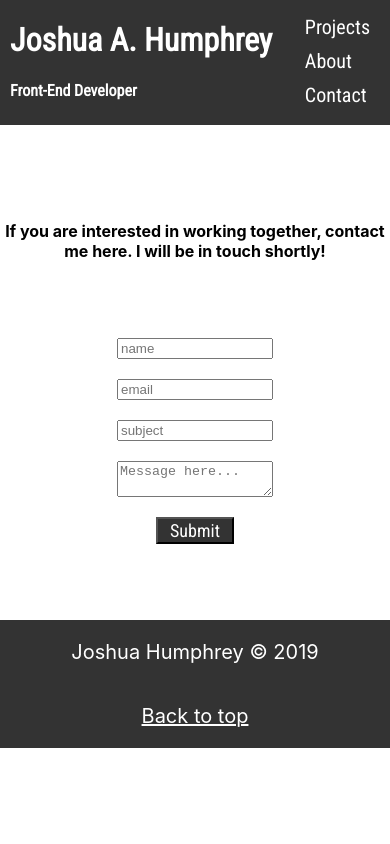
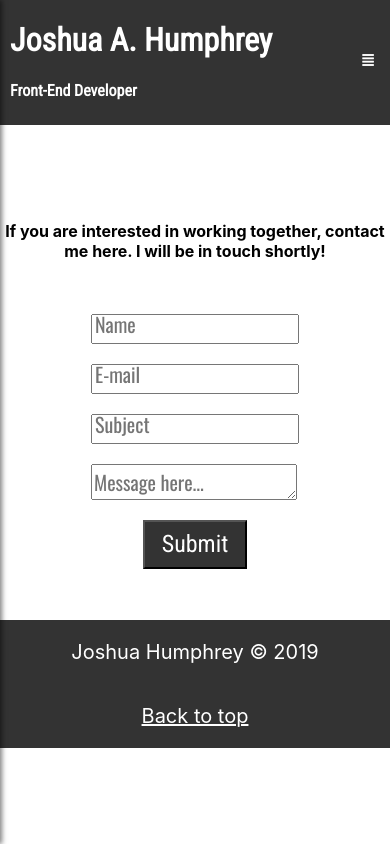
Before and after one commit to Humphreyj/netlifytest, a React (Create React App) app: page /contact in a window 390 px wide. Built offline with nearby package versions, Linux system fonts and the light colour scheme.

Commit message:
implemented hamburger menu

```diff
--- a/src/App.css
+++ b/src/App.css
@@ -4,7 +4,7 @@
 }
 
 
-
+/*Navigation*/
 .navigation {
   display: flex;
   justify-content: space-between;
@@ -19,11 +19,15 @@
   display: flex;
   flex-wrap: wrap;
   justify-content: space-evenly;
+  align-items: center;
 }
 .nav-item {
   margin: 5px 10px 5px 10px;
   font-size: 20px;
   text-decoration: none;
+  color: white;
+}
+.burger {
   color: white;
 }
 
@@ -34,12 +38,92 @@
 .nav:hover {
   color: red;
 }
+/*Navigation*/
 
+/*Toggle Button*/
+ .toggle {
+    background: transparent;
+    border: none;
+    display: flex;
+    flex-direction: column;
+    justify-content: space-around;
+  }
+  .toggle:focus {
+    outline: none;
+    cursor: pointer;
+  }
+/*Toggle Button*/
+
+/*sidedrawer*/
+.side-navbar {
+  height: 100%;
+  background-color: #ddd;
+  color: #333;
+  box-shadow: 2px 0px 5px rgba(0,0,0,0.5);
+  position: fixed;
+  display: flex;
+  flex-direction: column;
+  top: 0;
+  left: 0;
+  width: 70%;
+  max-width: 300px;
+  z-index: 200;
+  transform: translateX(-100%);
+  transition: transform 0.3s ease-out;
+}
+.side-navbar.open {
+  transform: translateX(0);
+  transition: transform 0.3s ease-in;
+}
+
+.side-nav {
+  display: flex;
+  flex-direction: column;
+  list-style: none;
+  align-items: flex-start;
+  justify-content: center;
+
+  color: #333;
+  font-family:'Roboto Condensed', serif;
+
+}
+.side-nav-name {
+  border-bottom: 2px solid black;
+}
+.side-nav-item {
+  padding: 15px 10px 15px 10px;
+  text-decoration: none;
+  color: #333;
+  font-size: 28px;
+}
+.side-social {
+  display: flex;
+  width: 60%;
+  justify-content: flex-start;
+}
+.side-social-link {
+  padding: 10px 15px;
+  color: #333;
+}
+/*sidedrawer*/
+
+/*Backdrop*/
+.backdrop {
+  position: fixed;
+  width: 100%;
+  height: 100%;
+  top: 0;
+  left: 0;
+  background: rgba(0,0,0,0.3);
+  z-index: 100;
+}
+/*Backdrop*/
+
+/*Projects*/
 .social-link {
   color: #333;
   margin-left: 5px;
 }
-
 .projects {
   padding-top: 50px;
   display: flex;
@@ -90,26 +174,36 @@
   text-decoration: underline;
   font-weight: bold;
 }
+
 .project-img {
   height: 200px;
   width: 300px;
   outline: 1px solid #333;
 }
 
-.fas {
+.code {
   color: #333;
 }
 
-.fas:hover {
-  color: red;
-}
+/*Projects*/
 
+/*Contact*/
 form {
   display: flex;
   flex-direction: column;
   justify-content: center;
-  width: 40%;
   margin: auto;
+}
+input {
+  height: 24px;
+}
+
+.contact-form {
+  margin-top: 75px;
+  min-height: 400px;
+  display: flex;
+  flex-direction: column;
+  align-items: center;
 }
 
 .submit-button {
@@ -126,7 +220,14 @@ form {
   color: #333;
   font-weight: bold;
 }
+.contact-item::placeholder {
+  font-family: 'Oswald', serif;
+  font-size: 20px;
+}
 
+/*Contact*/
+
+/*About*/
 .title {
   font-family:'Roboto Condensed',sans-serif;
   font-size: 22px;
@@ -140,15 +241,7 @@ form {
   align-items: center;
   font-size: 18px;
 }
-.projects-heading {
-  display: flex;
-  text-align: center;
-  margin: auto;
-  width: 50%;
-  justify-content: center;
-  align-items: center;
-  font-size: 18px;
-}
+
 .me {
   border-radius: 12px;
   height: 215px;
@@ -182,14 +275,8 @@ form {
   font-family: 'Oswald', sans-serif;
   font-size: 20px;
 }
+/*About*/
 
-.contact-form {
-  margin-top: 75px;
-  min-height: 400px;
-  display: flex;
-  flex-direction: column;
-  align-items: center;
-}
 footer {
   background-color: #333;
   color: white;
@@ -204,7 +291,7 @@ footer a {
   color: white;
 }
 
-@media (max-width: 500px) {
+@media (max-width: 768px) {
   .skills {
     width: 80%;
     align-items: center;
@@ -214,6 +301,9 @@ footer a {
     display: flex;
     flex-direction: column;
     justify-content: space-evenly;
+  }
+  .nav-item {
+    display: none;
   }
 
   .nav-item:hover {
@@ -226,6 +316,29 @@ footer a {
 
 .submit-button {
   width: 50%;
+  height: 3.1rem;
+  font-size: 1.5rem;
+  margin: auto;
   }
 
-  }/*media query ends*/
+  .contact-form {
+    display: flex;
+    flex-direction: column;
+    justify-content: center;
+    align-items: center;
+  }
+
+  .contact-item {
+    width: 200px;
+  }
+
+  }/*max-width query ends*/
+
+  @media (min-width: 769px) {
+  .nav-toggle {
+    display: none;
+  }
+  .side-navbar {
+    display: none;
+  }
+}
--- a/src/App.js
+++ b/src/App.js
@@ -6,8 +6,8 @@ import About from './components/About'
 import Contact from './components/Contact'
 import Footer from './components/Footer'
 import {BrowserRouter, Route} from 'react-router-dom'
-import axios from 'axios'
-
+import Sidedrawer from'./components/Sidedrawer/Sidedrawer'
+import Backdrop from './components/Backdrop'
 
 const encode = (data) => {
     return Object.keys(data)
@@ -21,16 +21,31 @@ class App extends Component {
       name: '',
       email: '',
       subject: '',
-      message: ''
+      message: '',
+      drawerOpen: false
     }
 
+    drawerToggleHandler =() => {
+
+    this.setState((prevState) => {
+      return {drawerOpen: !prevState.drawerOpen}
+    })
+  }
+    //open sidedrawer
+
+    backdropClickHandler = () => {
+      this.setState({drawerOpen:false})
+    }
+    //close sidedrawer
+
+    //handles changes in the contact form
     handleChange = e => {
       this.setState({
         [e.target.name]: e.target.value
 
       })
     }
-
+    //submits the contact form to Netlify
    handleSubmit = e => {
       fetch("/", {
         method: "POST",
@@ -44,10 +59,18 @@ class App extends Component {
     };
 
   render() {
+    let backdrop;
+
+    if(this.state.drawerOpen) {
+      backdrop = <Backdrop click={this.backdropClickHandler}/>
+    }
+
     return (
       <BrowserRouter>
         <div className="wrapper">
-          <Navigation/>
+          <Navigation drawerToggleHandler={this.drawerToggleHandler}/>
+          <Sidedrawer show={this.state.drawerOpen} />
+          {backdrop}
             <div className="App">
               <Route path='/' component={Projects} exact />
               <Route path='/about' component={About}/>
--- a/src/components/About.js
+++ b/src/components/About.js
@@ -35,15 +35,15 @@ const About = (props) => {
 
 
 				<div className="skill-box">
-					<p className="skill html5"><i className="fab fa-html5"></i> HTML5: Proficient</p>
-					<p className="skill css3"><i className="fab fa-css3-alt"></i> CSS3: Proficient</p>
-					<p className="skill javascript"><i className="fab fa-js-square"></i> JavaScript: Learning</p>
+					<p className="skill html5"><i className="fab fa-html5"></i> HTML5</p>
+					<p className="skill css3"><i className="fab fa-css3-alt"></i> CSS3</p>
+					<p className="skill javascript"><i className="fab fa-js-square"></i> JavaScript</p>
 
 				</div>
 				<div className="skill-box">
-					<p className="skill css3 react"><i className="fab fa-react"></i>React: Proficient</p>
-					<p className="skill git"><i class="fab fa-github-square"></i> Git: Proficient</p>
-					<p className="skill css3"><i class="fab fa-adobe"></i> Adobe Creative : Learning</p>
+					<p className="skill css3 react"><i className="fab fa-react"></i>React</p>
+					<p className="skill git"><i class="fab fa-github-square"></i> Git</p>
+					<p className="skill css3"><i class="fab fa-adobe"></i> Adobe </p>
 				</div>
 
 			</div>
--- /dev/null
+++ b/src/components/Backdrop.js
@@ -0,0 +1,11 @@
+import React from 'react';
+
+const Backdrop = (props) => {
+    return (
+        <div className="backdrop" onClick={props.click}></div>
+    );
+};
+
+
+
+export default Backdrop;
--- a/src/components/Contact.js
+++ b/src/components/Contact.js
@@ -1,4 +1,4 @@
-import React, { Component } from 'react';
+import React from 'react';
 
 
 
@@ -14,30 +14,34 @@ const Contact = (props) => {
 			<form action='/' handleSubmit={props.handleSubmit} method='POST' netlify>
 				<input type="hidden" name="form-name" value="contact" />
 				<input
+				className='contact-item'
 				type='text'
 				id='name'
 				name='name'
-				placeholder='name'
+				placeholder='Name'
 				onChange={props.handleChange}
 				/>
 				<br/>
 				<input
+				className='contact-item'
 				type='text'
 				id='email'
 				name='email'
-				placeholder='email'
+				placeholder='E-mail'
 				onChange={props.handleChange}
 				/>
 				<br/>
 				<input
+				className='contact-item'
 				type='text'
 				id='subject'
 				name='subject'
-				placeholder='subject'
+				placeholder='Subject'
 				onChange={props.handleChange}
 				/>
 				<br/>
 				<textarea
+				className='contact-item'
 				id='message'
 				name='message'
 				placeholder='Message here...'
--- /dev/null
+++ b/src/components/Hamburger.js
@@ -0,0 +1,13 @@
+import React from 'react';
+
+const Hamburger = (props) => {
+    return (
+    	<button className="toggle" onClick={props.click}>
+	    	<i className="fas fa-align-justify burger"></i>
+    	</button>
+
+    );
+};
+
+
+export default Hamburger;
--- a/src/components/Navigation.js
+++ b/src/components/Navigation.js
@@ -1,5 +1,6 @@
 import React from 'react';
 import {NavLink} from 'react-router-dom'
+import Hamburger from './Hamburger'
 
 const Navigation = (props) => {
     return (
@@ -9,13 +10,12 @@ const Navigation = (props) => {
                 <h4>Front-End Developer</h4>
         	</div>
         	<div className='nav-items'>
-                <div className="social">
-
-
-                </div>
 				<NavLink to='/' className='nav-item'>Projects</NavLink>
 				<NavLink to='/about' className='nav-item'>About</NavLink>
                 <NavLink to='/contact' className='nav-item'>Contact</NavLink>
+                <div className="nav-toggle">
+                  <Hamburger click={props.drawerToggleHandler} />
+                </div>
         	</div>
 
         </div>
--- /dev/null
+++ b/src/components/Sidedrawer/Sidedrawer.js
@@ -0,0 +1,32 @@
+import React from 'react';
+import {NavLink} from 'react-router-dom'
+
+const Sidedrawer = (props) => {
+
+	let drawerClasses = 'side-navbar';
+	if(props.show) {
+		drawerClasses = 'side-navbar open'
+    	}
+
+
+    return (
+		<nav className={drawerClasses}>
+			<h1 className='side-nav-name'>Joshua A. Humphrey</h1>
+			<ul className="side-nav">
+				<NavLink to='/' className='side-nav-item'>Projects</NavLink>
+				<NavLink to='/about' className='side-nav-item'>About</NavLink>
+				<NavLink to='/contact' className='side-nav-item'>Contact</NavLink>
+				<div className="side-social">
+					<a href='https://www.linkedin.com/in/joshua-humphrey-113a8a11b/'
+                    className='side-social-link'><i className=" nav fab fa-linkedin fa-2x"></i></a>
+                    <a href='https://github.com/Humphreyj' className='side-social-link'>
+                <i className="fab fa-github fa-2x"></i></a>
+				</div>
+			</ul>
+		</nav>
+
+    );
+};
+
+
+export default Sidedrawer;
```
Also changed, not shown: src/components/Projects.js (+9 -9 lines), src/components/Sidedrawer/Sidedrawer.css (added), src/logo.svg (deleted).
